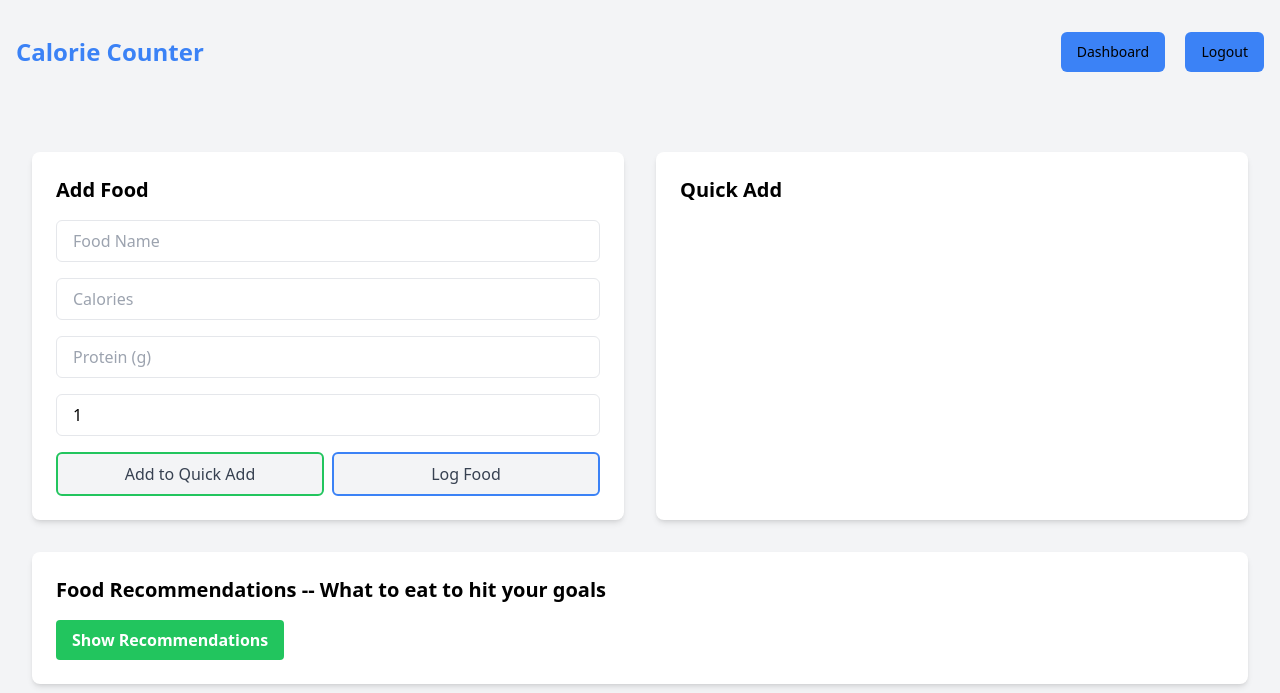
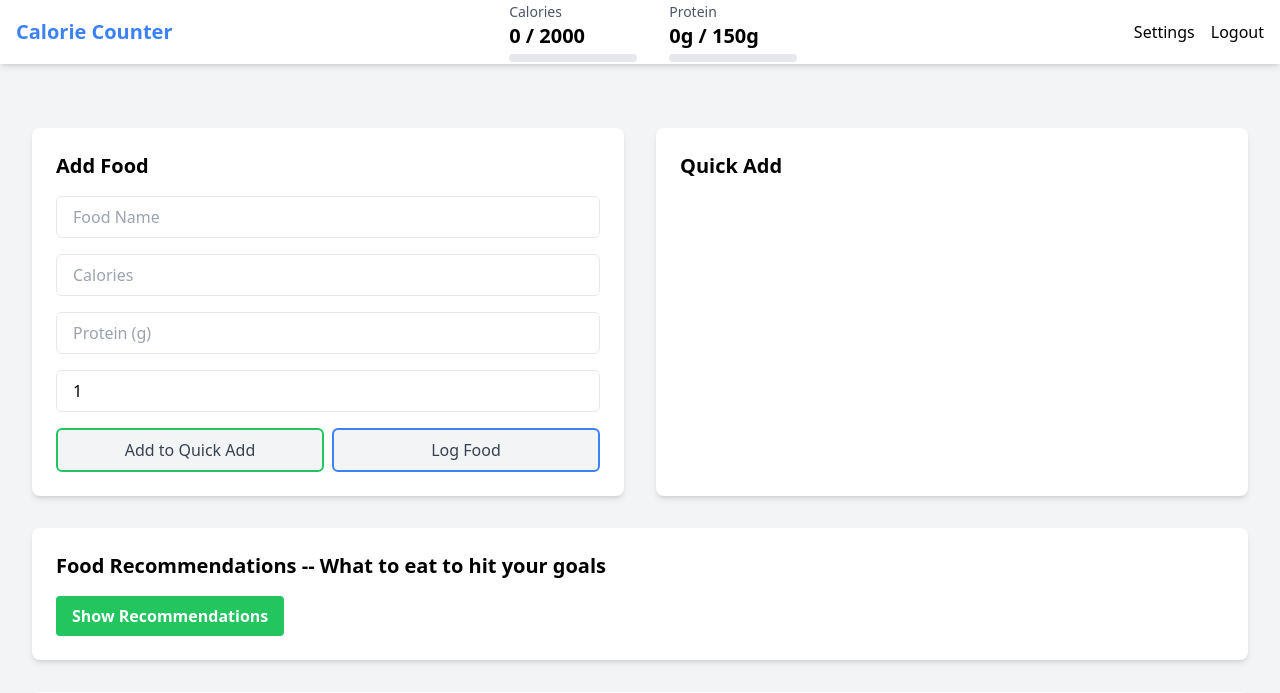
Before and after one commit to AndyIsBuilding/calorie_counter, a Flask app: page /dashboard in a window 1280 px wide. Shown: the top 693 px of the page. Run offline with Flask 3, Linux system fonts and the light colour scheme; the visitor is signed in with stand-in values (Sample User, id 1); data that the repository does not hold is empty; some libraries are stand-ins or nearby versions.

Commit message:
update navbar and add calorie & protein counts

```diff
--- a/templates/dashboard.html
+++ b/templates/dashboard.html
@@ -1,10 +1,11 @@
 {% extends "layout.html" %}
 
-{% block title %}Calorie Counter{% endblock %}
+{% block navbar %}
+{% include 'navbar.html' %}
+{% endblock %}
 
 {% block extra_head %}
 <link rel="stylesheet" href="{{ url_for('static', filename='styles.css') }}">
-<script src="https://code.jquery.com/jquery-3.6.0.min.js"></script>
 <script>
     function setFormAction(action) {
         document.getElementById('addFoodForm').action = action;
@@ -107,13 +108,46 @@
     }
 
     function updateTotals(totals) {
+        // Update the original totals at bottom of page
         $('#total-calories').text(totals.calories);
         $('#total-protein').text(totals.protein + 'g');
+
+        // Update desktop header totals
+        $('#header-calories').text(totals.calories);
+        $('#header-protein').text(totals.protein);
+
+        // Update mobile header totals
+        $('#mobile-header-calories').text(totals.calories);
+        $('#mobile-header-protein').text(totals.protein);
+
+        // Calculate percentages
+        const calorieGoal = parseInt($('#calorie-goal').text());
+        const proteinGoal = parseInt($('#protein-goal').text());
+
+        const caloriePercentage = Math.min((totals.calories / calorieGoal) * 100, 100);
+        const proteinPercentage = Math.min((totals.protein / proteinGoal) * 100, 100);
+
+        // Update all progress bars (desktop and mobile)
+        $('#calorie-progress, #mobile-calorie-progress').css('width', caloriePercentage + '%');
+        $('#protein-progress, #mobile-protein-progress').css('width', proteinPercentage + '%');
+
+        // Add color indicators based on progress
+        if (caloriePercentage > 100) {
+            $('#calorie-progress, #mobile-calorie-progress').removeClass('bg-blue-500').addClass('bg-red-500');
+        } else {
+            $('#calorie-progress, #mobile-calorie-progress').removeClass('bg-red-500').addClass('bg-blue-500');
+        }
+
+        if (proteinPercentage > 100) {
+            $('#protein-progress, #mobile-protein-progress').removeClass('bg-green-500').addClass('bg-yellow-500');
+        } else {
+            $('#protein-progress, #mobile-protein-progress').removeClass('yellow-500').addClass('bg-green-500');
+        }
     }
 
     function addQuickAddButton(food) {
         $('.quick-add-grid').append(
-            '<button type="button" class="quick-add-btn w-full py-2 px-4 rounded-md text-sm" data-food-id="' + food.id + '">' +
+            '<button type="button" class="quick-add-btn w-full bg-gray-100 text-gray-700 py-2 px-4 rounded-md hover:bg-blue-500 text-sm border-2 border-blue-500 hover:text-white" data-food-id="' + food.id + '">' +
                 food.name +
             '</button>'
         );
@@ -132,64 +166,41 @@
             }, 2000);
         }, 100);
     }
-
-    let touchStartY = 0;
-    let touchEndY = 0;
-    const THRESHOLD = 150; // minimum pull distance in pixels
-    const refreshIndicator = $('<div class="refresh-indicator">Pull down to refresh</div>');
-
-    document.addEventListener('touchstart', e => {
-        touchStartY = e.touches[0].pageY;
-        if (window.scrollY === 0) {
-            $('body').prepend(refreshIndicator);
-        }
-    }, { passive: true });
-
-    document.addEventListener('touchmove', e => {
-        if (window.scrollY === 0) {
-            touchEndY = e.touches[0].pageY;
-            const distance = touchEndY - touchStartY;
-
-            if (distance > 0) {
-                refreshIndicator.css('transform', `translateY(${Math.min(distance/2, THRESHOLD)}px)`);
-                if (distance > THRESHOLD) {
-                    refreshIndicator.text('Release to refresh');
-                } else {
-                    refreshIndicator.text('Pull down to refresh');
-                }
-            }
-        }
-    }, { passive: true });
-
-    document.addEventListener('touchend', e => {
-        const distance = touchEndY - touchStartY;
-
-        if (distance > THRESHOLD && window.scrollY === 0) {
-            refreshIndicator.text('Refreshing...');
-            window.location.reload();
-        } else {
-            refreshIndicator.remove();
-        }
-    });
 </script>
 
 <style>
-    .refresh-indicator {
+    .toast {
         position: fixed;
-        top: 0;
-        left: 0;
-        width: 100%;
-        text-align: center;
-        padding: 10px;
-        background: #f3f4f6;
-        transform: translateY(-100%);
+        bottom: 20px;
+        right: 20px;
+        padding: 12px 24px;
+        background: #4CAF50;
+        color: white;
+        border-radius: 4px;
+        opacity: 0;
+        transition: opacity 0.3s ease;
         z-index: 1000;
+    }
+
+    .toast.show {
+        opacity: 1;
+    }
+
+    .quick-add-btn {
+        transition: all 0.2s ease;
+    }
+
+    .quick-add-btn.pressed {
+        transform: scale(0.95);
+        opacity: 0.9;
     }
 </style>
 {% endblock %}
 
 {% block content %}
-<div class="container mx-auto mt-8 p-4">
+<!-- Update the padding at the top of your content div -->
+<div class="pt-32 md:pt-20">
+    <div class="container mx-auto p-4">
         <div class="grid grid-cols-1 md:grid-cols-2 gap-8">
             <div class="bg-white p-6 rounded-lg shadow-md">
                 <h2 class="text-xl font-bold mb-4">Add Food</h2>
@@ -339,5 +350,6 @@
 
         <!-- Add this button somewhere appropriate in your dashboard.html file -->
     </div>
+</div>
 
 {% endblock %}
--- a/templates/edit_history.html
+++ b/templates/edit_history.html
@@ -1,4 +1,8 @@
 {% extends "layout.html" %}
+
+{% block navbar %}
+{% include 'navbar.html' %}
+{% endblock %}
 
 {% block content %}
 <div class="container mx-auto mt-8 p-4">
--- a/templates/errors.html
+++ b/templates/errors.html
@@ -2,8 +2,12 @@
 
 {% block title %}Error {{ error_code }}{% endblock %}
 
+{% block navbar %}
+{% include 'navbar.html' %}
+{% endblock %}
+
 {% block content %}
-<div class="bg-white p-8 rounded-lg shadow-md max-w-md w-full">
+<div class="bg-white p-8 rounded-lg shadow-md max-w-md w-full mt-20">
     <h1 class="text-3xl font-bold mb-4 text-red-600">Error {{ error_code }}</h1>
     <p class="text-gray-700 mb-6">{{ error_message }}</p>
     <a href="{{ url_for('index') }}" class="bg-blue-500 hover:bg-blue-600 text-white font-bold py-2 px-4 rounded">Return to Home</a>
--- a/templates/index.html
+++ b/templates/index.html
@@ -1,6 +1,10 @@
 {% extends "layout.html" %}
 
 {% block title %}Welcome to Calorie Counter{% endblock %}
+
+{% block navbar %}
+{% include 'navbar.html' %}
+{% endblock %}
 
 {% block extra_head %}
 <script src="https://cdn.tailwindcss.com"></script>
--- a/templates/layout.html
+++ b/templates/layout.html
@@ -7,6 +7,7 @@
     <meta name="apple-mobile-web-app-status-bar-style" content="default">
     <script src="https://cdn.tailwindcss.com"></script>
     <script src="https://unpkg.com/lucide@latest"></script>
+    <script src="https://code.jquery.com/jquery-3.6.0.min.js"></script>
     <link rel="apple-touch-icon" href="{{ url_for('static', filename='calorie_tracking.png') }}" sizes="120x120">
     <link rel="manifest" href="{{ url_for('static', filename='manifest.json') }}">
     <title>{% block title %}Calorie Counter{% endblock %}</title>
@@ -18,6 +19,39 @@
             navigator.serviceWorker.register("{{ url_for('static', filename='service-worker.js') }}");
           });
         }
+
+        // Mobile menu functionality
+        $(document).ready(function() {
+            // Mobile menu toggle
+            $('#mobile-menu-button').click(function(e) {
+                e.stopPropagation();
+                const menuButton = $(this);
+                const mobileMenu = $('#mobile-menu');
+                const isExpanded = menuButton.attr('aria-expanded') === 'true';
+
+                // Toggle menu
+                mobileMenu.toggleClass('hidden');
+
+                // Update aria-expanded
+                menuButton.attr('aria-expanded', !isExpanded);
+
+                // Toggle icons
+                menuButton.find('svg').toggleClass('hidden');
+            });
+
+            // Close mobile menu when clicking outside
+            $(document).click(function(event) {
+                const mobileMenu = $('#mobile-menu');
+                const menuButton = $('#mobile-menu-button');
+
+                if (!$(event.target).closest('#mobile-menu, #mobile-menu-button').length && !mobileMenu.hasClass('hidden')) {
+                    mobileMenu.addClass('hidden');
+                    menuButton.attr('aria-expanded', 'false');
+                    menuButton.find('svg:first-child').removeClass('hidden');
+                    menuButton.find('svg:last-child').addClass('hidden');
+                }
+            });
+        });
     </script>
     <style>
         /* Add any custom styles here */
@@ -30,25 +64,20 @@
         .hover\:bg-primary:hover {
             background-color: #2563eb;
         }
+
+        /* Navigation styles */
+        .nav-link {
+            @apply inline-flex items-center justify-center rounded-md text-sm font-medium transition-colors focus-visible:outline-none focus-visible:ring-2 focus-visible:ring-ring focus-visible:ring-offset-2 disabled:pointer-events-none disabled:opacity-50 hover:bg-accent hover:text-accent-foreground h-10 px-4 py-2;
+        }
+
+        /* Mobile menu button styles */
+        #mobile-menu-button:focus {
+            @apply outline-none ring-2 ring-blue-500;
+        }
     </style>
 </head>
 <body class="bg-gray-100 min-h-screen">
-    <header class="container mx-auto px-4 py-8">
-        <nav class="flex justify-between items-center">
-            <div class="text-2xl font-bold text-primary">Calorie Counter</div>
-            <div class="space-x-4">
-                {% if current_user.is_authenticated %}
-                <a href="{{ url_for('dashboard') }}" class="inline-flex items-center justify-center rounded-md text-sm font-medium ring-offset-background transition-colors focus-visible:outline-none focus-visible:ring-2 focus-visible:ring-ring focus-visible:ring-offset-2 disabled:pointer-events-none disabled:opacity-50 bg-primary text-primary-foreground hover:bg-primary/90 h-10 px-4 py-2">Dashboard</a>
-                <a href="{{ url_for('logout') }}" class="inline-flex items-center justify-center rounded-md text-sm font-medium ring-offset-background transition-colors focus-visible:outline-none focus-visible:ring-2 focus-visible:ring-ring focus-visible:ring-offset-2 disabled:pointer-events-none disabled:opacity-50 bg-primary text-primary-foreground hover:bg-primary/90 h-10 px-4 py-2">Logout</a>
-
-                {% else %}
-                <a href="#features" class="inline-flex items-center justify-center rounded-md text-sm font-medium ring-offset-background transition-colors focus-visible:outline-none focus-visible:ring-2 focus-visible:ring-ring focus-visible:ring-offset-2 disabled:pointer-events-none disabled:opacity-50 hover:bg-accent hover:text-accent-foreground h-10 px-4 py-2">Features</a>
-                <a href="#testimonials" class="inline-flex items-center justify-center rounded-md text-sm font-medium ring-offset-background transition-colors focus-visible:outline-none focus-visible:ring-2 focus-visible:ring-ring focus-visible:ring-offset-2 disabled:pointer-events-none disabled:opacity-50 hover:bg-accent hover:text-accent-foreground h-10 px-4 py-2">Testimonials</a>
-                <a href="{{ url_for('login') }}" class="inline-flex items-center justify-center rounded-md text-sm font-medium ring-offset-background transition-colors focus-visible:outline-none focus-visible:ring-2 focus-visible:ring-ring focus-visible:ring-offset-2 disabled:pointer-events-none disabled:opacity-50 bg-primary text-primary-foreground hover:bg-primary/90 h-10 px-4 py-2">Login</a>
-                {% endif %}
-            </div>
-        </nav>
-    </header>
+    {% block navbar %}{% endblock %}
 
     <main class="container mx-auto mt-8 px-4">
         {% with messages = get_flashed_messages(with_categories=true) %}
--- /dev/null
+++ b/templates/navbar.html
@@ -0,0 +1,122 @@
+{% if request.endpoint == 'dashboard' %}
+<!-- Dashboard Navbar with Stats -->
+<nav class="fixed top-0 left-0 right-0 bg-white shadow-md z-50">
+    <div class="container mx-auto px-4">
+        <!-- Top bar with logo and menu button -->
+        <div class="flex items-center justify-between h-16">
+            <!-- Logo -->
+            <div class="text-xl font-bold text-primary">Calorie Counter</div>
+
+            <!-- Nutrition Stats - Hidden on mobile -->
+            <div class="hidden md:flex gap-8">
+                <div>
+                    <div class="text-sm text-gray-600">Calories</div>
+                    <div class="text-xl font-bold"><span id="header-calories">{{ total_calories }}</span> / <span id="calorie-goal">2000</span></div>
+                    <div class="w-32 h-2 bg-gray-200 rounded-full mt-1">
+                        {% set calorie_percentage = ((total_calories/2000 * 100)|round) if total_calories <= 2000 else 100 %}
+                        <div id="calorie-progress" class="h-full bg-blue-500 rounded-full transition-all duration-300" style="width: {{ calorie_percentage }}%"></div>
+                    </div>
+                </div>
+                <div>
+                    <div class="text-sm text-gray-600">Protein</div>
+                    <div class="text-xl font-bold"><span id="header-protein">{{ total_protein }}</span>g / <span id="protein-goal">150</span>g</div>
+                    <div class="w-32 h-2 bg-gray-200 rounded-full mt-1">
+                        {% set protein_percentage = ((total_protein/150 * 100)|round) if total_protein <= 150 else 100 %}
+                        <div id="protein-progress" class="h-full bg-green-500 rounded-full transition-all duration-300" style="width: {{ protein_percentage }}%"></div>
+                    </div>
+                </div>
+            </div>
+
+            <!-- Navigation Links - Desktop -->
+            <div class="hidden md:flex space-x-4">
+                <a href="#" class="nav-link">Settings</a>
+                <a href="{{ url_for('logout') }}" class="nav-link">Logout</a>
+            </div>
+
+            <!-- Mobile menu button -->
+            <button type="button" id="mobile-menu-button" class="md:hidden inline-flex items-center justify-center p-2 rounded-md text-gray-700 hover:text-gray-900 hover:bg-gray-100 focus:outline-none focus:ring-2 focus:ring-inset focus:ring-blue-500">
+                <span class="sr-only">Open main menu</span>
+                <svg class="block h-6 w-6" fill="none" viewBox="0 0 24 24" stroke="currentColor">
+                    <path stroke-linecap="round" stroke-linejoin="round" stroke-width="2" d="M4 6h16M4 12h16M4 18h16" />
+                </svg>
+            </button>
+        </div>
+
+        <!-- Mobile Stats Bar - Always visible on mobile -->
+        <div class="md:hidden border-t border-gray-200 py-2">
+            <div class="grid grid-cols-2 gap-4">
+                <div>
+                    <div class="text-sm text-gray-600">Calories</div>
+                    <div class="text-lg font-bold"><span id="mobile-header-calories">{{ total_calories }}</span> / <span id="mobile-calorie-goal">2000</span></div>
+                    <div class="w-full h-2 bg-gray-200 rounded-full mt-1">
+                        {% set calorie_percentage = ((total_calories/2000 * 100)|round) if total_calories <= 2000 else 100 %}
+                        <div id="mobile-calorie-progress" class="h-full bg-blue-500 rounded-full transition-all duration-300" style="width: {{ calorie_percentage }}%"></div>
+                    </div>
+                </div>
+                <div>
+                    <div class="text-sm text-gray-600">Protein</div>
+                    <div class="text-lg font-bold"><span id="mobile-header-protein">{{ total_protein }}</span>g / <span id="mobile-protein-goal">150</span>g</div>
+                    <div class="w-full h-2 bg-gray-200 rounded-full mt-1">
+                        {% set protein_percentage = ((total_protein/150 * 100)|round) if total_protein <= 150 else 100 %}
+                        <div id="mobile-protein-progress" class="h-full bg-green-500 rounded-full transition-all duration-300" style="width: {{ protein_percentage }}%"></div>
+                    </div>
+                </div>
+            </div>
+        </div>
+
+        <!-- Mobile menu dropdown -->
+        <div id="mobile-menu" class="hidden md:hidden">
+            <div class="px-2 pt-2 pb-3 space-y-1 border-t border-gray-200">
+                <a href="#" class="block px-3 py-2 rounded-md text-base font-medium text-gray-700 hover:text-gray-900 hover:bg-gray-50">Settings</a>
+                <a href="{{ url_for('logout') }}" class="block px-3 py-2 rounded-md text-base font-medium text-gray-700 hover:text-gray-900 hover:bg-gray-50">Logout</a>
+            </div>
+        </div>
+    </div>
+</nav>
+{% else %}
+<!-- Regular Navbar for other pages -->
+<nav class="fixed top-0 left-0 right-0 bg-white shadow-md z-50">
+    <div class="container mx-auto px-4">
+        <div class="flex justify-between items-center h-16">
+            <div class="text-xl font-bold text-primary">Calorie Counter</div>
+            <div class="hidden md:flex space-x-4">
+                {% if current_user.is_authenticated %}
+                <a href="{{ url_for('dashboard') }}" class="nav-link">Dashboard</a>
+                <a href="{{ url_for('logout') }}" class="nav-link">Logout</a>
+                {% else %}
+                <a href="#features" class="nav-link">Features</a>
+                <a href="#testimonials" class="nav-link">Testimonials</a>
+                <a href="{{ url_for('login') }}" class="nav-link">Login</a>
+                {% endif %}
+            </div>
+
+            <!-- Mobile menu button -->
+            <button type="button" id="mobile-menu-button" class="md:hidden inline-flex items-center justify-center p-2 rounded-md text-gray-700 hover:text-gray-900 hover:bg-gray-100 focus:outline-none focus:ring-2 focus:ring-inset focus:ring-blue-500" aria-controls="mobile-menu" aria-expanded="false">
+                <span class="sr-only">Open main menu</span>
+                <!-- Icon when menu is closed -->
+                <svg class="block h-6 w-6" fill="none" viewBox="0 0 24 24" stroke="currentColor" aria-hidden="true">
+                    <path stroke-linecap="round" stroke-linejoin="round" stroke-width="2" d="M4 6h16M4 12h16M4 18h16" />
+                </svg>
+                <!-- Icon when menu is open -->
+                <svg class="hidden h-6 w-6" fill="none" viewBox="0 0 24 24" stroke="currentColor" aria-hidden="true">
+                    <path stroke-linecap="round" stroke-linejoin="round" stroke-width="2" d="M6 18L18 6M6 6l12 12" />
+                </svg>
+            </button>
+        </div>
+
+        <!-- Mobile menu -->
+        <div id="mobile-menu" class="hidden md:hidden">
+            <div class="px-2 pt-2 pb-3 space-y-1 border-t border-gray-200">
+                {% if current_user.is_authenticated %}
+                <a href="{{ url_for('dashboard') }}" class="block px-3 py-2 rounded-md text-base font-medium text-gray-700 hover:text-gray-900 hover:bg-gray-50">Dashboard</a>
+                <a href="{{ url_for('logout') }}" class="block px-3 py-2 rounded-md text-base font-medium text-gray-700 hover:text-gray-900 hover:bg-gray-50">Logout</a>
+                {% else %}
+                <a href="#features" class="block px-3 py-2 rounded-md text-base font-medium text-gray-700 hover:text-gray-900 hover:bg-gray-50">Features</a>
+                <a href="#testimonials" class="block px-3 py-2 rounded-md text-base font-medium text-gray-700 hover:text-gray-900 hover:bg-gray-50">Testimonials</a>
+                <a href="{{ url_for('login') }}" class="block px-3 py-2 rounded-md text-base font-medium text-gray-700 hover:text-gray-900 hover:bg-gray-50">Login</a>
+                {% endif %}
+            </div>
+        </div>
+    </div>
+</nav>
+{% endif %}
--- a/templates/register.html
+++ b/templates/register.html
@@ -2,8 +2,12 @@
 
 {% block title %}Register - Calorie Counter{% endblock %}
 
+{% block navbar %}
+{% include 'navbar.html' %}
+{% endblock %}
+
 {% block content %}
-<div class="w-96 mx-auto">
+<div class="w-96 mx-auto mt-20">
     <h1 class="text-3xl font-bold mb-6 text-center text-blue-600">Register</h1>
 
     <form action="{{ url_for('register') }}" method="post" class="space-y-4">
```
Also changed, not shown: templates/login.html (+6 -2 lines), templates/settings.html (added). Lines whose indentation alone changed are shown as unchanged.
